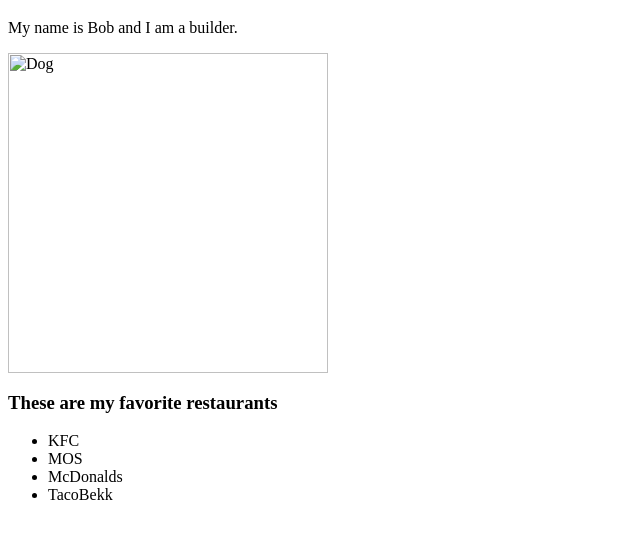
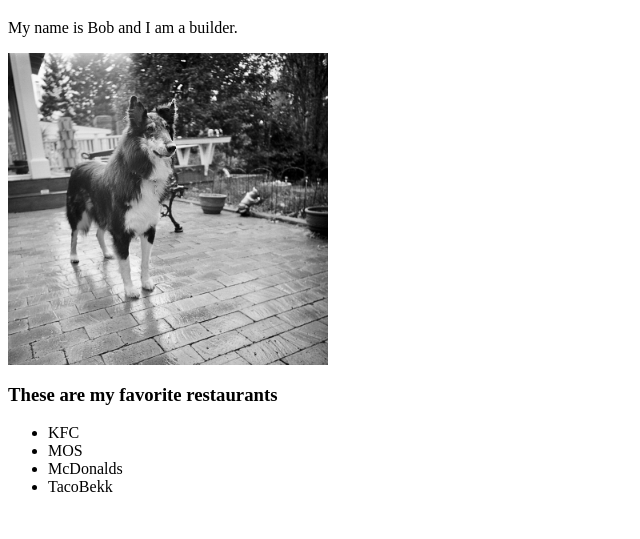
Before and after one commit to DavidLin12231/myFirstProject, a plain HTML site: page index.html in a window 1280 px wide. Shown: the part 87-626 px from the top of the page, without its empty margins (0-640 px from the left). Drawn offline with Linux system fonts and the light colour scheme.

Commit message:
Update index.html

```diff
--- a/index.html
+++ b/index.html
@@ -5,7 +5,7 @@
   <body>
     <h1>Welcome!</h1>
     <p>My name is Bob and I am a builder.</p>
-    <img src="black_and_white_dog.jpg" alt="Dog" width="320">
+    <img src="images/black_and_white_dog.jpg" alt="Dog" width="320">
     <H3>These are my favorite restaurants</H3>
     <ul>
       <li>KFC</li>
```
